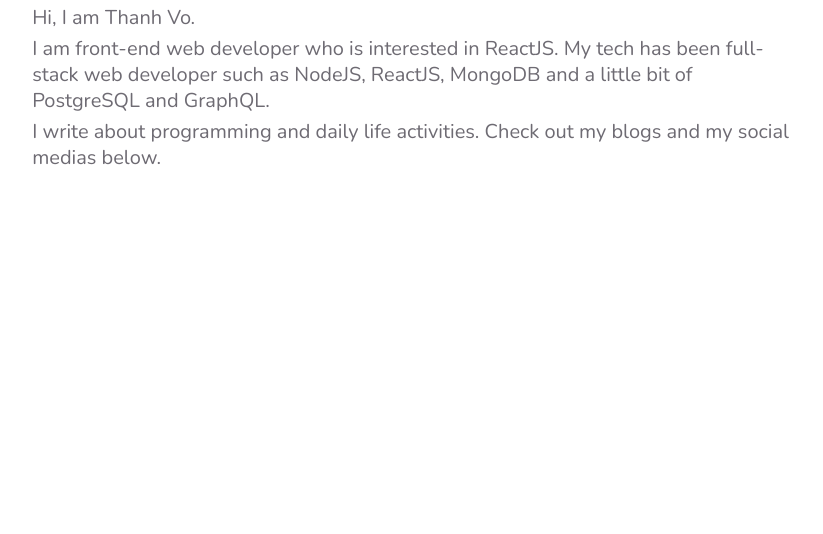
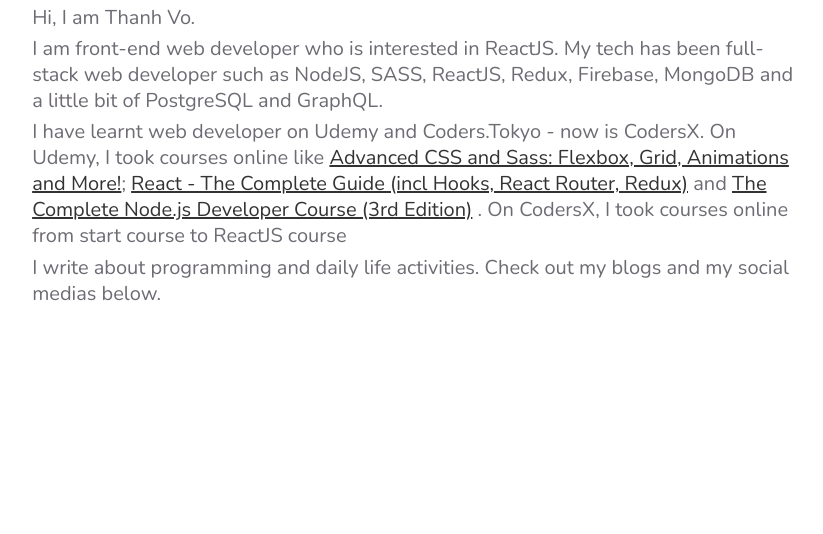
Before and after one commit to yogathanh99/zeroBlog, a Gatsby site: page /about in a window 1280 px wide. Shown: the part 158-692 px from the top of the page, without its empty margins (229-1052 px from the left). Built offline with nearby package versions, Linux system fonts and the light colour scheme; Gatsby itself is replaced by a stand-in of ours; a small style sheet from the web is missing.

Commit message:
[ADD] Some Content in author

```diff
--- a/src/components/author.js
+++ b/src/components/author.js
@@ -76,8 +76,35 @@
         Hi, I am Thanh Vo.
         <br />
         <Space />I am front-end web developer who is interested in ReactJS. My
-        tech has been full-stack web developer such as NodeJS, ReactJS, MongoDB
-        and a little bit of PostgreSQL and GraphQL.
+        tech has been full-stack web developer such as NodeJS, SASS, ReactJS,
+        Redux, Firebase, MongoDB and a little bit of PostgreSQL and GraphQL.
+        <br />
+        <Space />I have learnt web developer on Udemy and Coders.Tokyo - now is
+        CodersX. On Udemy, I took courses online like{" "}
+        <a
+          href="https://www.udemy.com/advanced-css-and-sass/"
+          target="_blank"
+          rel="noopener noreferrer"
+        >
+          Advanced CSS and Sass: Flexbox, Grid, Animations and More!
+        </a>
+        ;{" "}
+        <a
+          href="https://www.udemy.com/react-the-complete-guide-incl-redux/"
+          target="_blank"
+          rel="noopener noreferrer"
+        >
+          React - The Complete Guide (incl Hooks, React Router, Redux)
+        </a>{" "}
+        and{" "}
+        <a
+          href="https://www.udemy.com/the-complete-nodejs-developer-course-2/"
+          target="_blank"
+          rel="noopener noreferrer"
+        >
+          The Complete Node.js Developer Course (3rd Edition)
+        </a>{" "}
+        . On CodersX, I took courses online from start course to ReactJS course
         <br />
         <Space />I write about programming and daily life activities. Check out
         my blogs and my social medias below.
@@ -87,6 +114,7 @@
           className="facebook"
           href="https://www.facebook.com/thanhvo.apcs"
           target="_blank"
+          rel="noopener noreferrer"
         >
           <FontAwesomeIcon icon={faFacebook} />
         </Contact>
@@ -94,6 +122,7 @@
           className="twitter"
           href="https://twitter.com/_zero2005"
           target="_blank"
+          rel="noopener noreferrer"
         >
           <FontAwesomeIcon icon={faTwitter} />
         </Contact>
@@ -101,6 +130,7 @@
           className="github"
           href="https://github.com/yogathanh99"
           target="_blank"
+          rel="noopener noreferrer"
         >
           <FontAwesomeIcon icon={faGithub} />
         </Contact>
```
